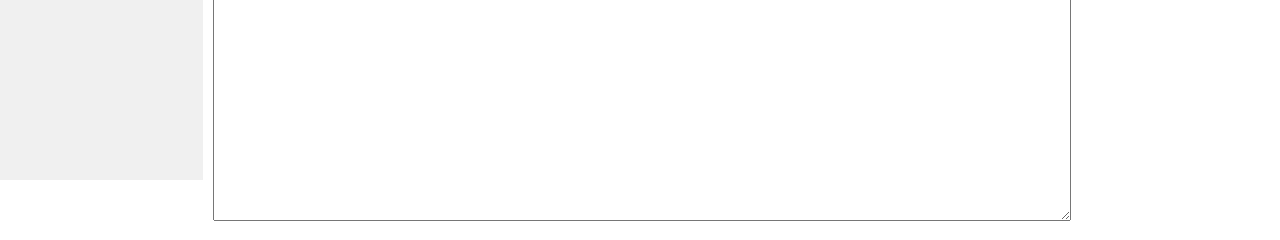
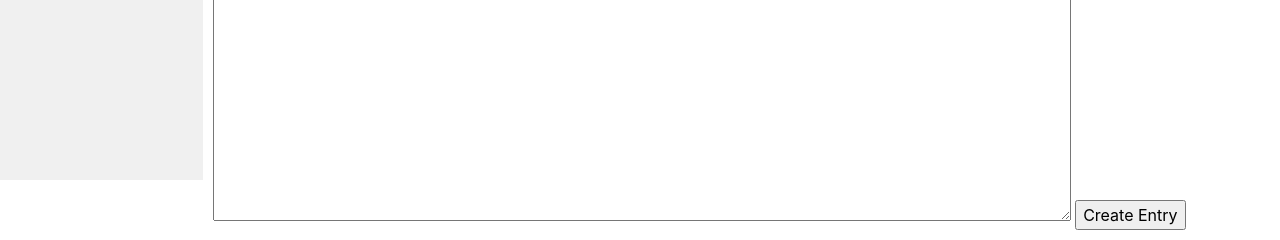
Before and after one commit to Elijer/programmingwiki, a Django app: page /new in a window 1280 px wide. Shown: the part 620-860 px from the top of the page. Run offline with Django 3.2, Linux system fonts and the light colour scheme; some libraries are stand-ins or nearby versions.

Commit message:
added save button

```diff
--- a/encyclopedia/templates/encyclopedia/newPage.html
+++ b/encyclopedia/templates/encyclopedia/newPage.html
@@ -9,6 +9,7 @@
     <h1>Create a New Page</h1>
     <form action="{% url 'wiki:create' %}" method="post">
         {{ form }}
+        <input type="submit" value = "Create Entry"></input>
     </form>
 
 
```
